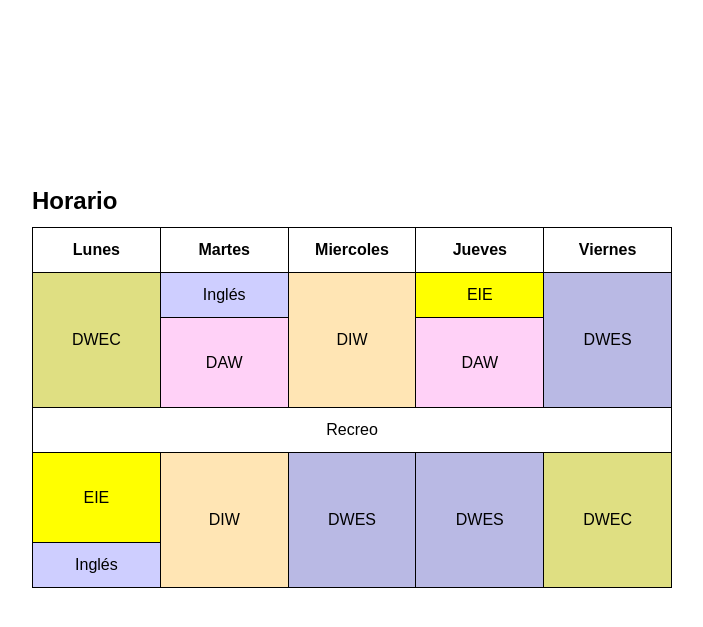
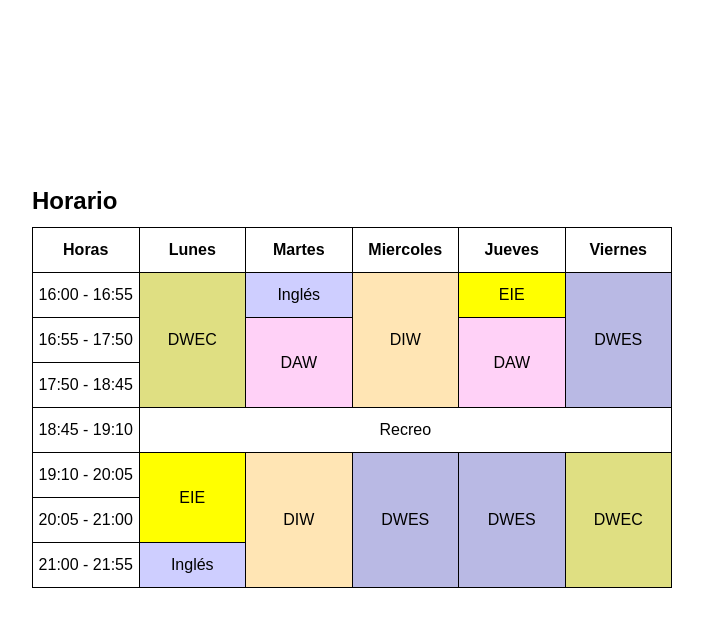
Before and after one commit to byeejasonn/DWES, a PHP site: page /UT2/arrayhorario.php in a window 1280 px wide. Shown: the top 627 px of the page, without its empty margins (288-991 px from the left). Run offline with PHP 8.4, Linux system fonts and the light colour scheme.

Commit message:
Horario terminadisimo

```diff
--- a/UT2/arrayhorario.php
+++ b/UT2/arrayhorario.php
@@ -1,5 +1,6 @@
 <?php
     $horario = [
+        "Horas" => ["16:00 - 16:55","16:55 - 17:50","17:50 - 18:45","18:45 - 19:10","19:10 - 20:05","20:05 - 21:00","21:00 - 21:55"],
         "Lunes" => ["DWEC","DWEC","DWEC","Recreo","EIE","EIE","Inglés"],
         "Martes" => ["Inglés","DAW","DAW","","DIW","DIW","DIW"],
         "Miercoles" => ["DIW","DIW","DIW","","DWES","DWES","DWES"],
--- a/UT2/css/arrayhorario.css
+++ b/UT2/css/arrayhorario.css
@@ -40,7 +40,7 @@ table, td, th {
 }
 
 th {
-    width: calc(100%/5);
+    width: calc(100%/6);
     height: var(--cell-height);
 }
 
```
